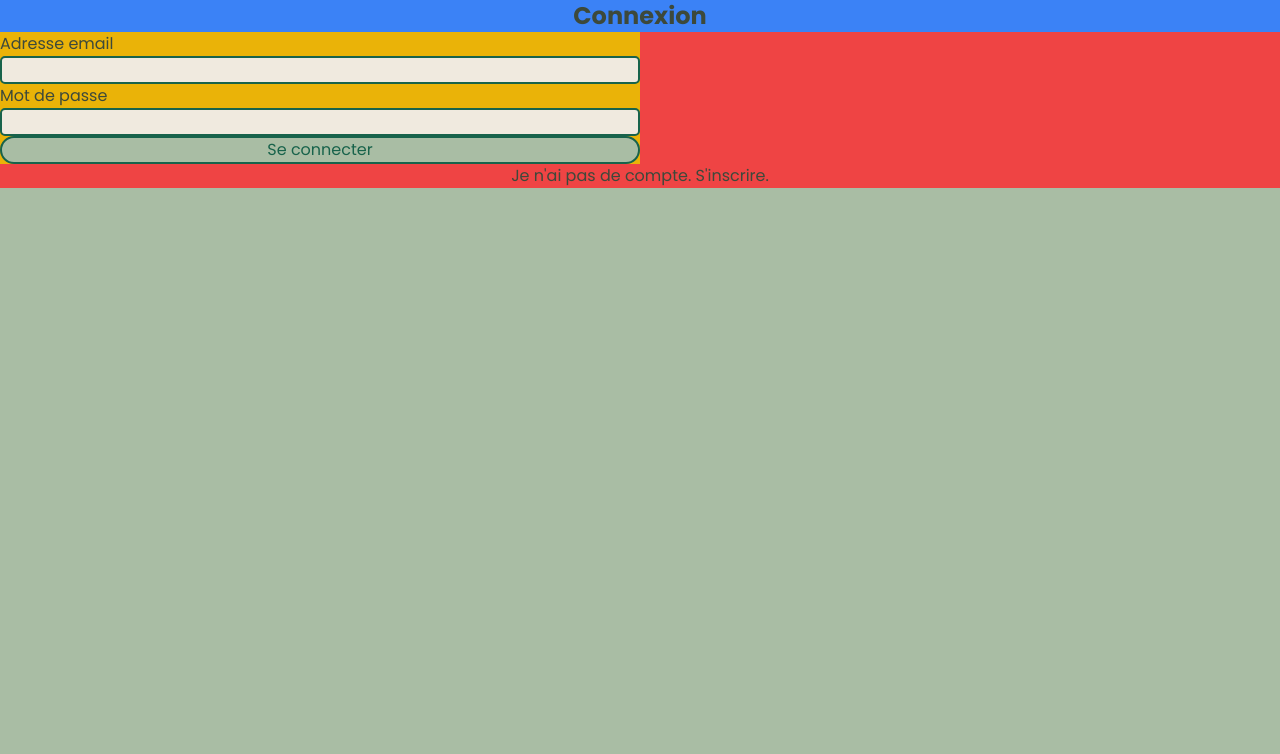
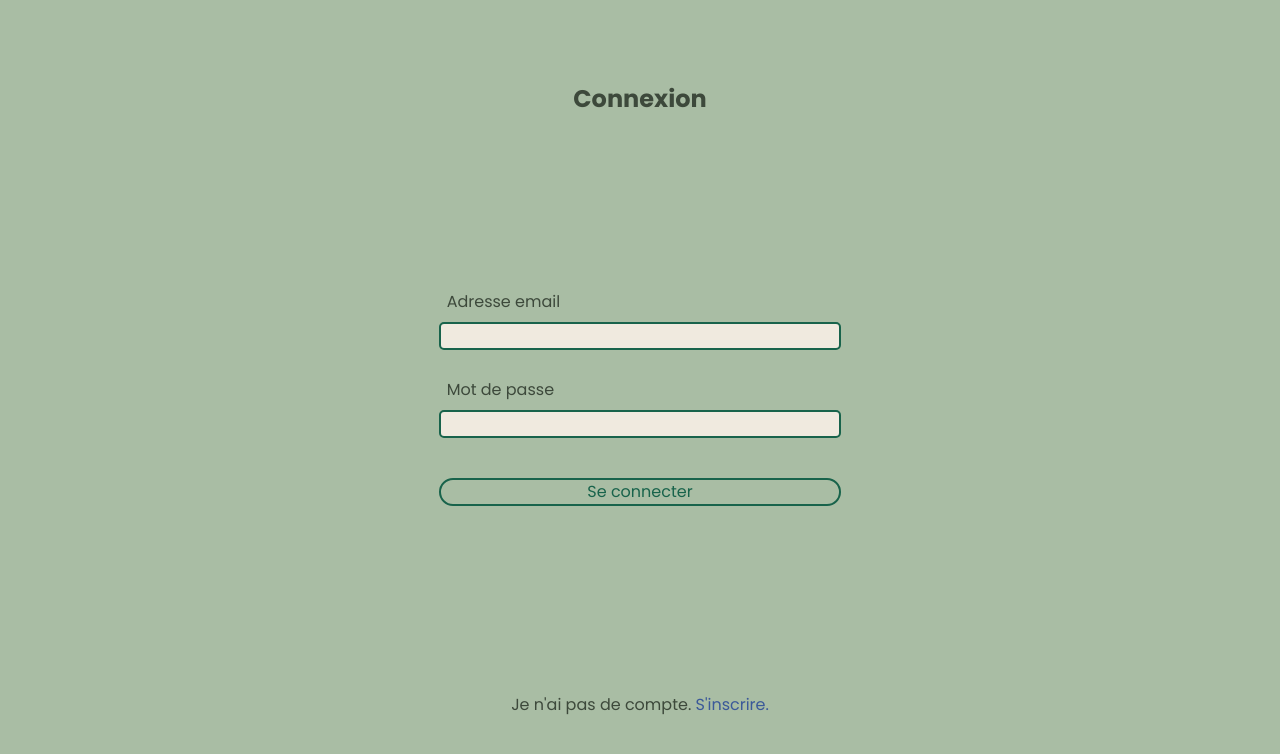
Before and after one commit to porte-christophe/moodBoardv2, an Angular app in the folder front/frontend/: page / in a window 1280 px wide. Shown: the top 754 px of the page. Built offline with nearby package versions, Linux system fonts and the light colour scheme.

Commit message:
style: update login page

```diff
--- a/front/frontend/src/app/features/login-page/login-page.html
+++ b/front/frontend/src/app/features/login-page/login-page.html
@@ -1,23 +1,33 @@
 
-<div class="w-full h-full bg-red-500 flex flex-col justify-center">
-    <div class="bg-blue-500 ">
-        <h1 class="text-2xl font-bold text-center">Connexion</h1>
+<div class="w-full h-[100vh] flex flex-col justify-around">
+    <div class="h-[1/3]">
+        <h1 class="text-2xl font-bold text-center py-5">Connexion</h1>
     </div>
-    <div class="bg-yellow-500 w-1/2">
-        <div>
+    <div class="w-full flex align-middle justify-center">
+        <div class="w-1/3 px-3 py-5">
             <form action="">
                 <div class="flex flex-col">
-                    <label for="">Adresse email</label>
+                    <label
+                        class="p-2"
+                        for=""
+                    >
+                        Adresse email
+                    </label>
                     <input
-                        class="bg-ivoire border-2 border-solid border-vertFonce rounded-[5px]"
+                        class="bg-ivoire border-2 border-solid border-vertFonce rounded-[5px] mb-5"
                         type="email"
                         name="email"
                         id=""
                     >
 
-                    <label for="">Mot de passe</label>
+                    <label
+                        class="p-2"
+                        for=""
+                    >
+                        Mot de passe
+                    </label>
                     <input
-                        class="bg-ivoire border-2 border-solid border-vertFonce rounded-[5px]"
+                        class="bg-ivoire border-2 border-solid border-vertFonce rounded-[5px] mb-5"
                         type="password"
                         name="password"
                         id=""
@@ -25,7 +35,7 @@
 
                     <!-- Btn success -->
                     <button
-                        class="bg-sauge border-2 border-solid border-vertFonce rounded-[20px] text-vertFonce"
+                        class="bg-sauge border-2 border-solid border-vertFonce rounded-[20px] text-vertFonce my-5"
                         type="submit"
                     >
                         Se connecter
@@ -34,10 +44,10 @@
             </form>
         </div>
     </div>
-    <div class="text-center">
+    <div class="text-center py-5">
         <p>
             Je n'ai pas de compte.
-            <a href="/register">S'inscrire.</a>
+            <a class="text-bleuFonce" href="/register">S'inscrire.</a>
         </p>
 
     </div>
```
